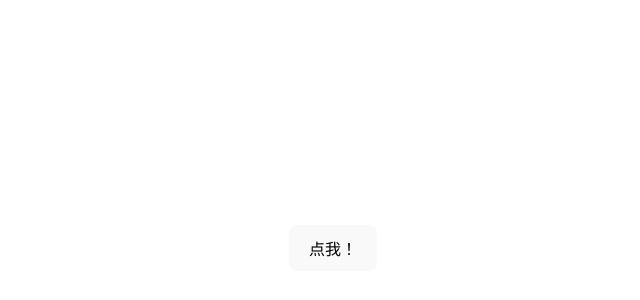
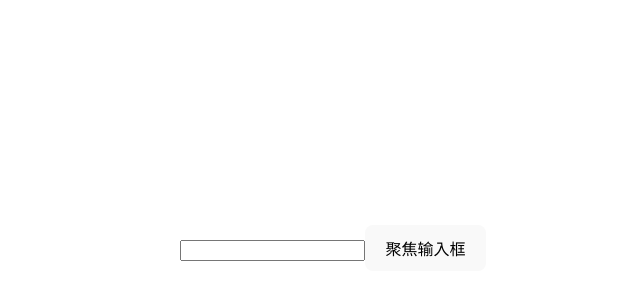
Before and after one commit to hooksl/react-learn, a React (Vite) app: page / in a window 1280 px wide. Shown: the part 152-452 px from the top of the page, without its empty margins (307-947 px from the left). Built offline with nearby package versions, Linux system fonts and the light colour scheme.

Commit message:
使用 ref 操作 DOM

```diff
--- a/src/App.jsx
+++ b/src/App.jsx
@@ -1,5 +1,5 @@
 import './App.css'
-import TaskApp from './learn/04-escape-hatches/01-referencing-values-with-refs/Counter'
+import TaskApp from './learn/04-escape-hatches/02-Dom/Form.jsx'
 function App() {
     return (
         <div>
--- /dev/null
+++ b/src/learn/04-escape-hatches/02-Dom/Form.jsx
@@ -0,0 +1,18 @@
+import { useRef } from 'react';
+
+export default function Form() {
+    const inputRef = useRef(null);
+
+    function handleClick() {
+        inputRef.current.focus();
+    }
+
+    return (
+        <>
+            <input ref={inputRef} />
+            <button onClick={handleClick}>
+                聚焦输入框
+            </button>
+        </>
+    );
+}
```
